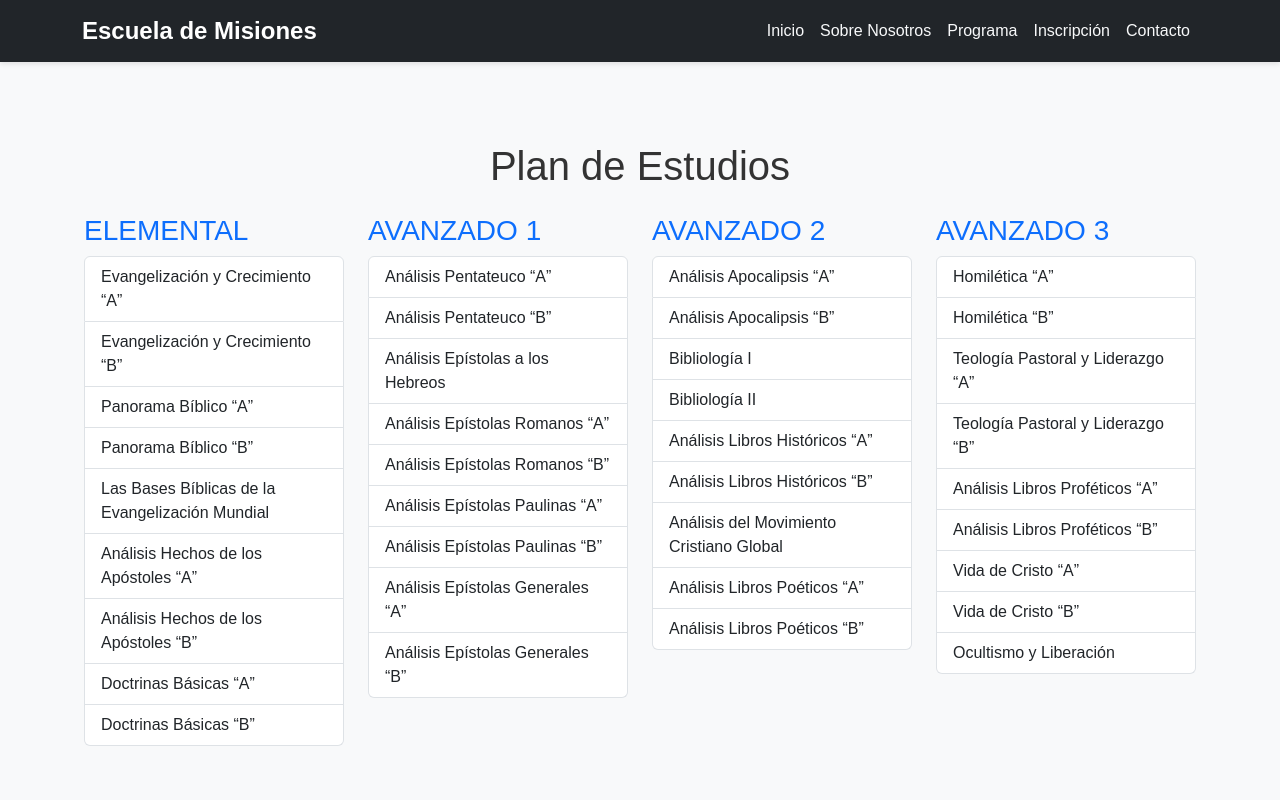
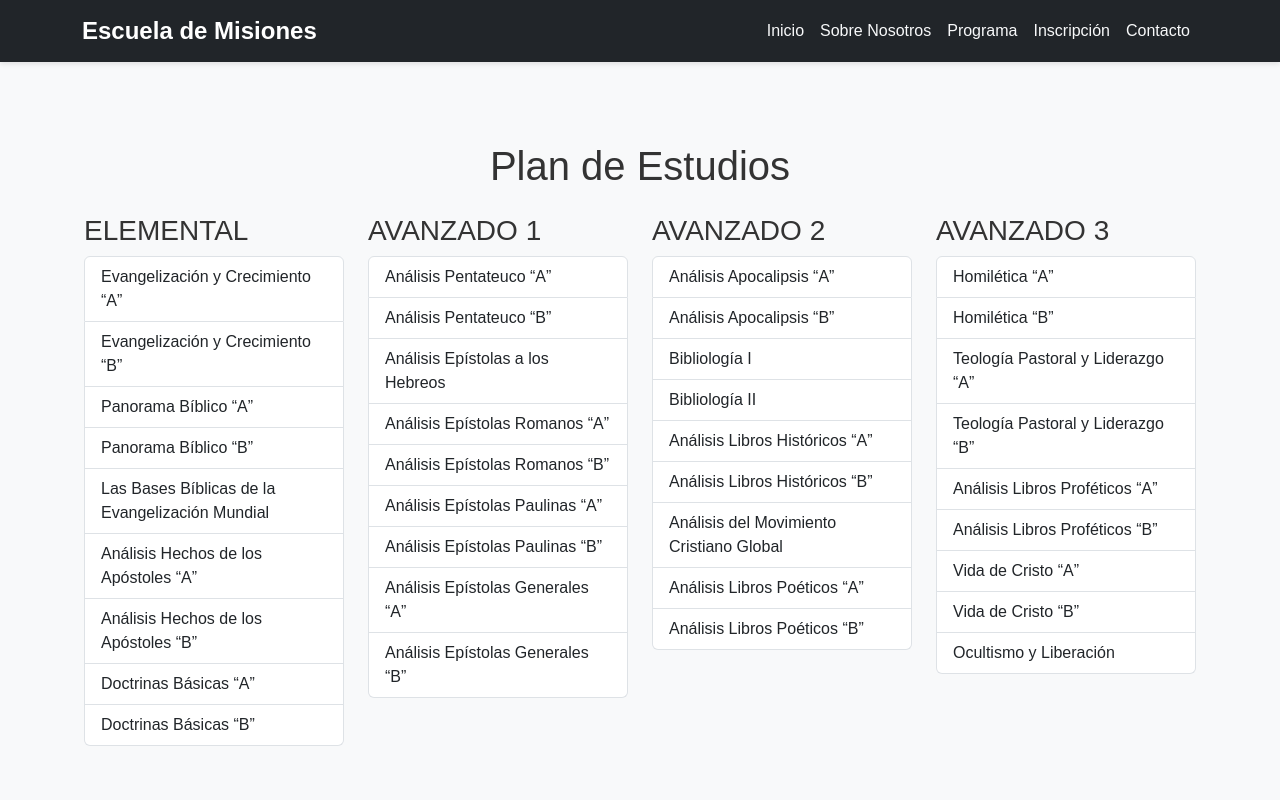
Before and after one commit to GerCenturion/escuela-de-misiones, a React (Vite) app: page /program in a window 1280 px wide. Shown: the top 800 px of the page. Built offline with nearby package versions, Linux system fonts and the light colour scheme.

Commit message:
Programa mejorado

```diff
--- a/src/pages/Program.jsx
+++ b/src/pages/Program.jsx
@@ -7,7 +7,7 @@ const Program = () => {
       <div className="row">
         {/* Nivel Elemental */}
         <div className="col-md-6 col-lg-3 mb-4">
-          <h3 className="text-primary text-uppercase">Elemental</h3>
+          <h3 className="text-uppercase">Elemental</h3>
           <ul className="list-group">
             <li className="list-group-item">
               Evangelización y Crecimiento “A”
@@ -33,7 +33,7 @@ const Program = () => {
 
         {/* Avanzado 1 */}
         <div className="col-md-6 col-lg-3 mb-4">
-          <h3 className="text-primary text-uppercase">Avanzado 1</h3>
+          <h3 className="text-uppercase">Avanzado 1</h3>
           <ul className="list-group">
             <li className="list-group-item">Análisis Pentateuco “A”</li>
             <li className="list-group-item">Análisis Pentateuco “B”</li>
@@ -55,7 +55,7 @@ const Program = () => {
 
         {/* Avanzado 2 */}
         <div className="col-md-6 col-lg-3 mb-4">
-          <h3 className="text-primary text-uppercase">Avanzado 2</h3>
+          <h3 className="text-uppercase">Avanzado 2</h3>
           <ul className="list-group">
             <li className="list-group-item">Análisis Apocalipsis “A”</li>
             <li className="list-group-item">Análisis Apocalipsis “B”</li>
@@ -73,7 +73,12 @@ const Program = () => {
 
         {/* Avanzado 3 */}
         <div className="col-md-6 col-lg-3 mb-4">
-          <h3 className="text-primary text-uppercase">Avanzado 3</h3>
+          <h3
+            className="
+          text-uppercase"
+          >
+            Avanzado 3
+          </h3>
           <ul className="list-group">
             <li className="list-group-item">Homilética “A”</li>
             <li className="list-group-item">Homilética “B”</li>
```
